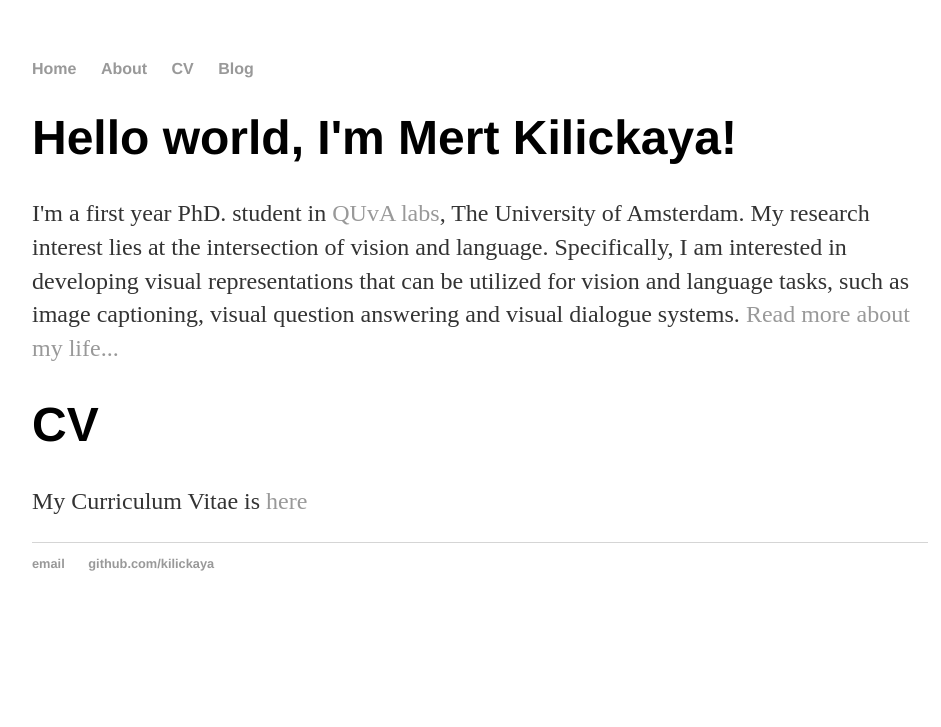
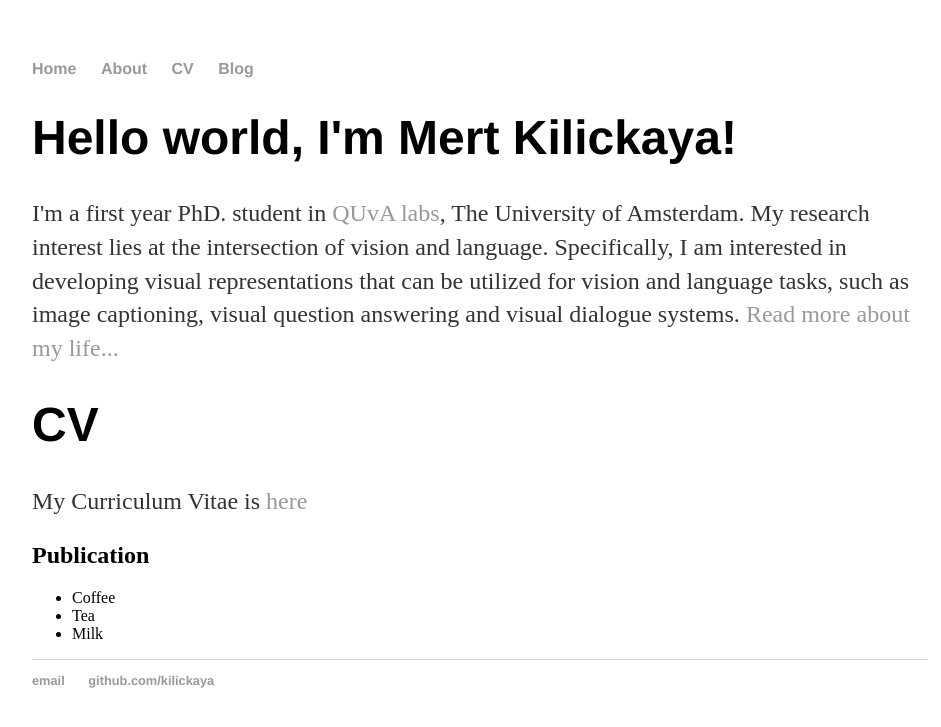
Before and after one commit to kilickaya/kilickaya.github.io, a Jekyll site: the page built from index.html, in a window 1280 px wide. Shown: the top 727 px of the page, without its empty margins (160-1101 px from the left). Built offline with Jekyll 4.4.1, drawn with Linux system fonts in a browser that asks for light colours.

Commit message:
Update index.html

```diff
--- a/index.html
+++ b/index.html
@@ -9,4 +9,13 @@ title: Mert Kilickaya, MSc.
 	<h1>CV</h1>
 	<p> My Curriculum Vitae is <a href="https://www.dropbox.com/s/tki5ah9z7gx0vbl/CV%20M.%20Kilickaya.pdf?dl=0">here</a> </p>
 
+
+	<h2>Publication</h2>
+
+	<ul>
+	  <li>Coffee</li>
+	  <li>Tea</li>
+	  <li>Milk</li>
+	</ul>
+
 </div><!-- /.blurb -->
```
